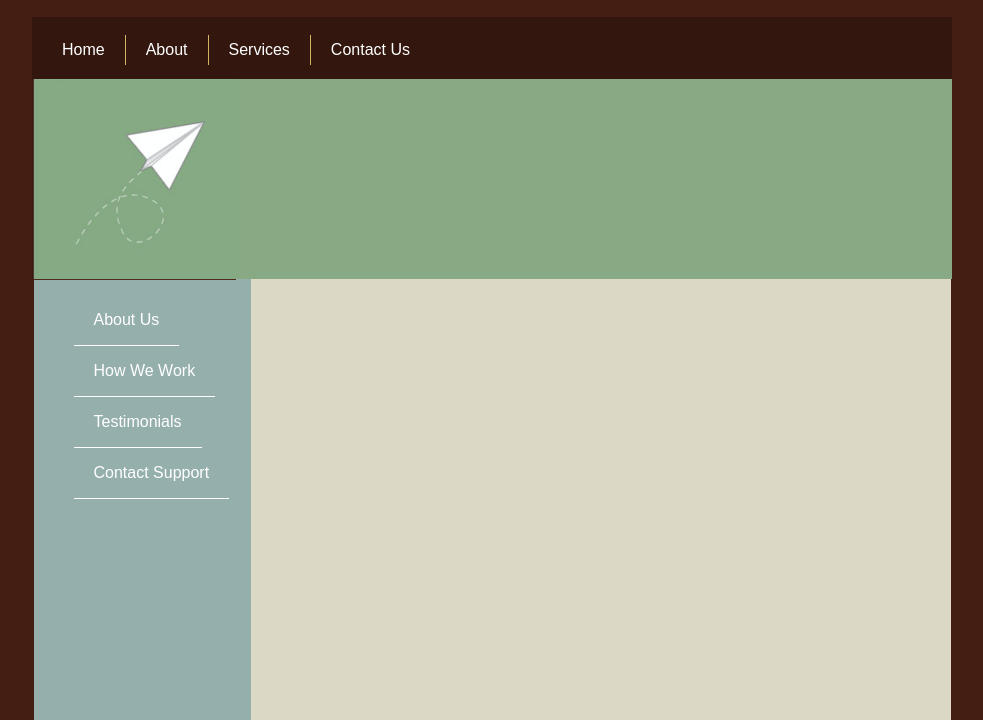
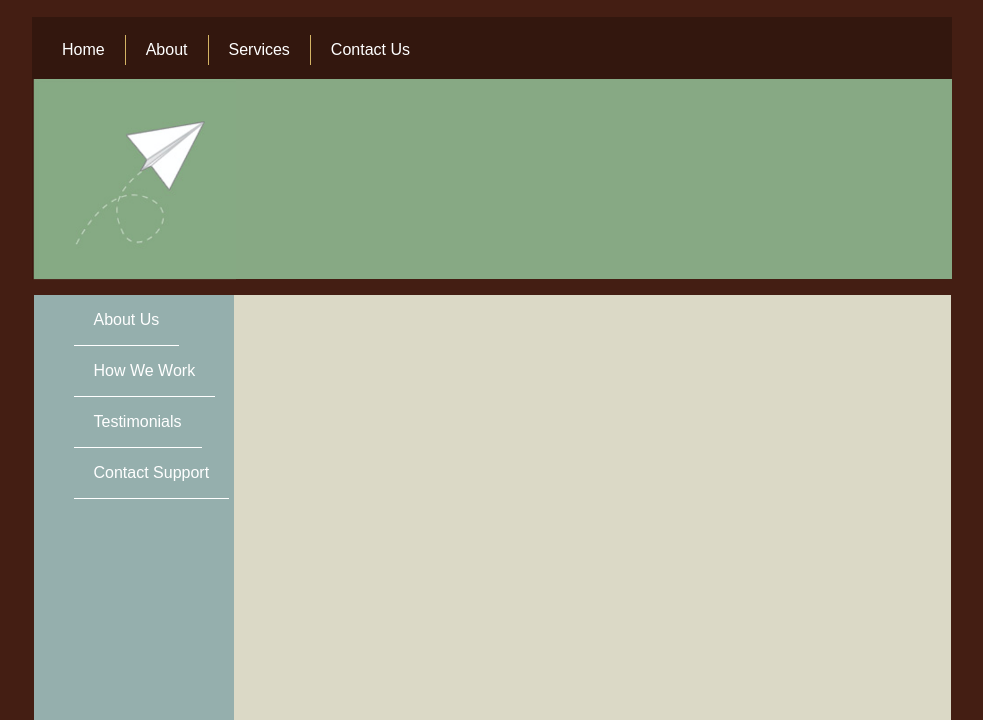
Before and after one commit to Karen-julia/289.101, a plain HTML site: page workshop 3/divlayer/index.html in a window 1280 px wide. Shown: the part 80-800 px from the top of the page, without its empty margins (148-1131 px from the left). Drawn offline with Linux system fonts and the light colour scheme.

Commit message:
workshop 4

```diff
--- a/workshop 3/divlayer/style.css
+++ b/workshop 3/divlayer/style.css
@@ -76,10 +76,10 @@ div{
 
 .blue {
     background-color: #95AFAD;
-    width: 217px;
+    width: 200px;
     height: 900px;
-    float: left;
-    margin: auto;
+    float: auto;
+    margin: left;
 }
 
 .nav2 li{
```
Also changed, not shown: workshop 4/layout1/index.html (added), workshop 4/layout1/style.css (added), 2 other files.
